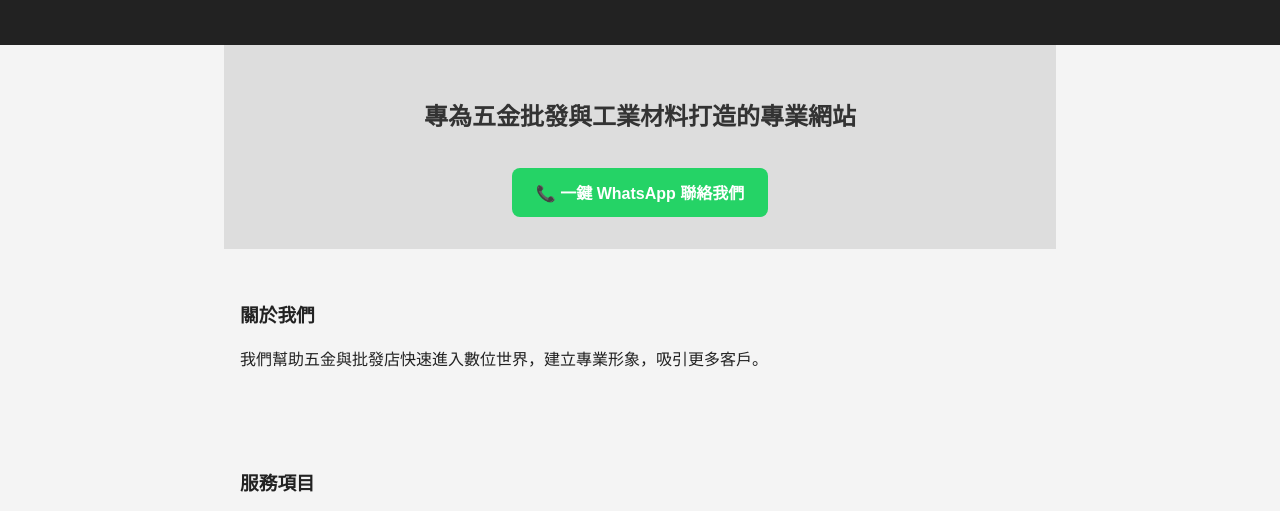
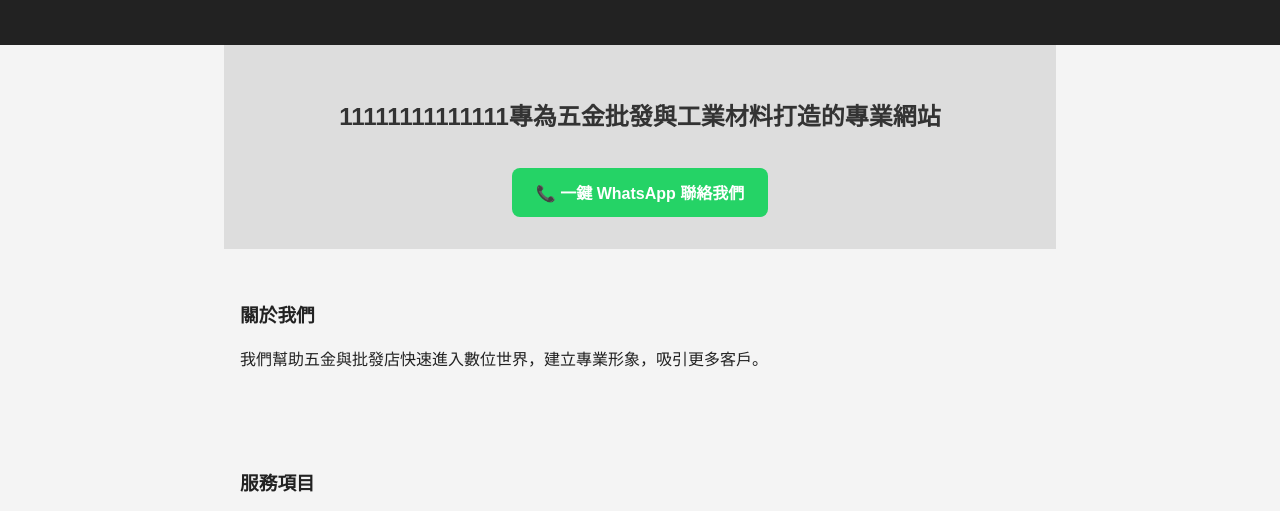
Before and after one commit to yingkat/xin-xin-landing-page, a plain HTML site: page index.html in a window 1280 px wide. Shown: the part 259-770 px from the top of the page. Drawn offline with Linux system fonts and the light colour scheme.

Commit message:
Update index.html

```diff
--- a/index.html
+++ b/index.html
@@ -13,7 +13,7 @@
     </header>
 
     <section class="hero">
-        <h2>專為五金批發與工業材料打造的專業網站</h2>
+        <h2>11111111111111專為五金批發與工業材料打造的專業網站</h2>
         <a href="https://wa.me/60125608960" class="whatsapp-button">📞 一鍵 WhatsApp 聯絡我們</a>
     </section>
 
```
